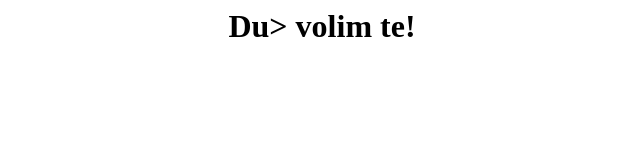
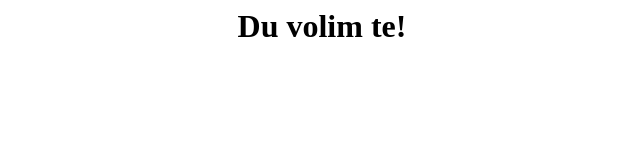
Before and after one commit to squirrelosopher/squirrelosopher.github.io, a plain HTML site: page index.html in a window 1280 px wide. Shown: the whole page, without its empty margins (318-958 px from the left). Drawn offline with Linux system fonts and the light colour scheme.

Commit message:
Initial commit

```diff
--- a/index.html
+++ b/index.html
@@ -1 +1 @@
-<h1 align="center"><b>Du></b> volim te!</h1>
+<h1 align="center"><b>Du</b> volim te!</h1>
```
